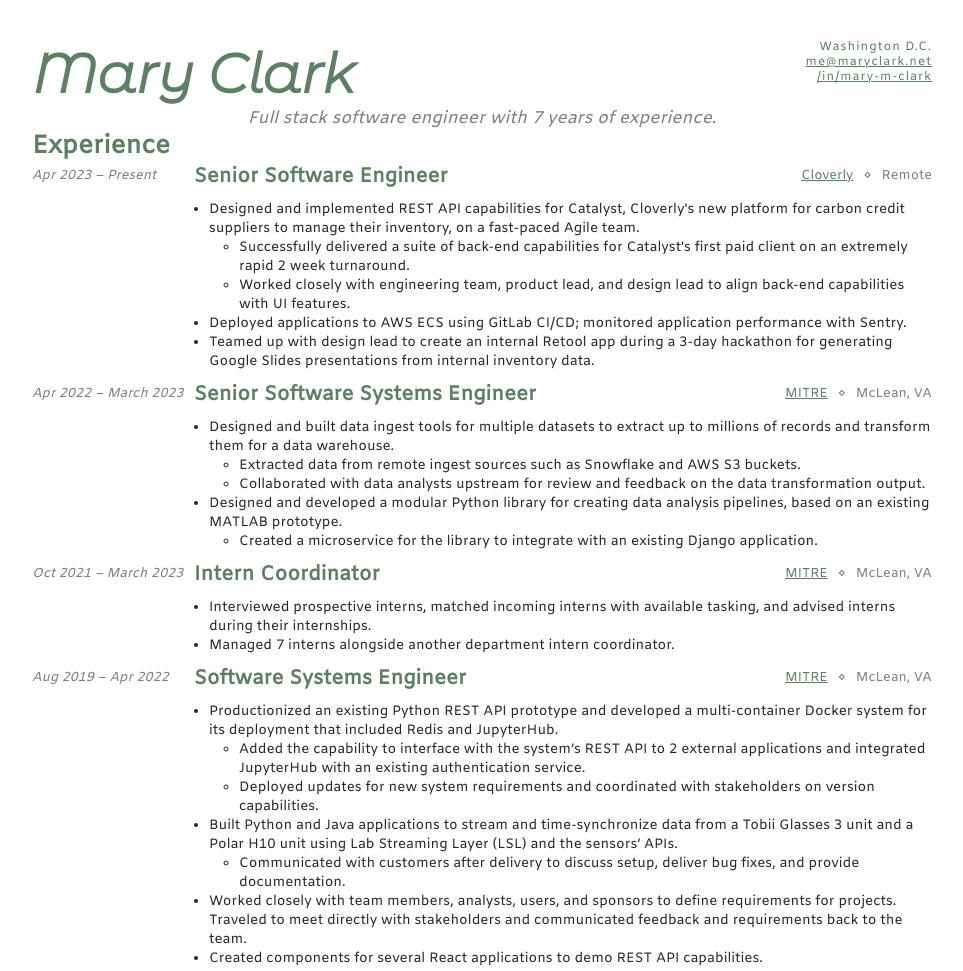
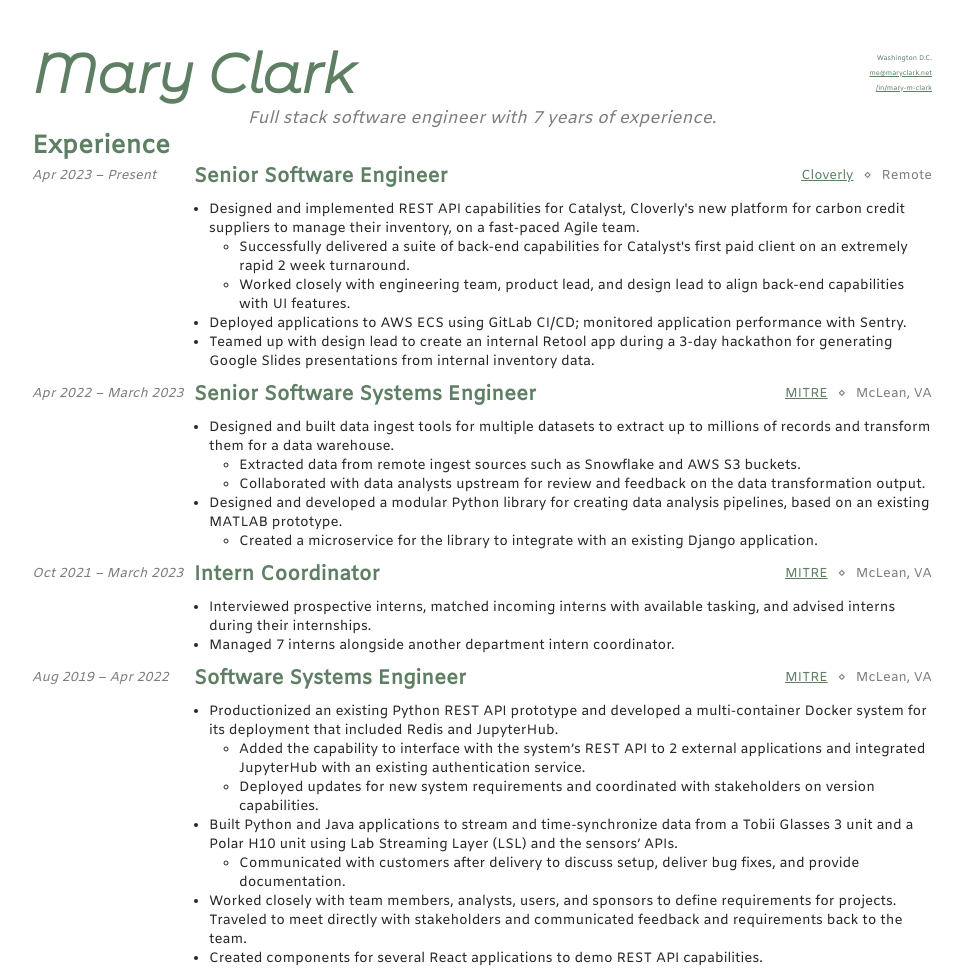
Before and after one commit to marymclark/marymclark.github.io, a plain HTML site: page resume/index.html in a window 1280 px wide. Shown: the top 971 px of the page, without its empty margins (158-1121 px from the left). Drawn offline with Linux system fonts and the light colour scheme.

Commit message:
Header now uses flexbox

```diff
--- a/resume/index.html
+++ b/resume/index.html
@@ -20,6 +20,7 @@
     <link rel="stylesheet" href="style.css" />
   </head>
 
+  <div id="header">
     <h1 id="name">Mary Clark</h1>
 
     <ul id="contact">
@@ -32,6 +33,7 @@
         <a href="http://maryclark.net/resume">maryclark.net/resume</a>
       </li>
     </ul>
+  </div>
 
   <blockquote>
     Full stack software engineer with 7 years of experience.
--- a/resume/style.scss
+++ b/resume/style.scss
@@ -80,11 +80,16 @@
   padding-left: 15px;
 }
 
+#header {
+  display: flex;
+  flex-direction: row;
+  justify-content: space-between;
+  align-items: center;
+}
+
 #contact {
   list-style: none;
-  letter-spacing: 1px;
-  float: right;
-  font-size: 12px;
+  font-size: 50%;
   line-height: 15px;
   text-align: right;
   color: $accent-color;
```
Also changed, not shown: resume/style.css, 1 other file. Lines whose indentation alone changed are shown as unchanged.
